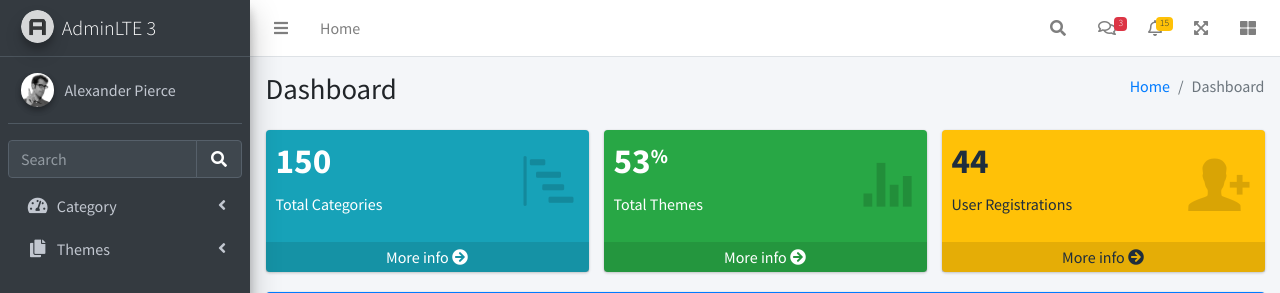
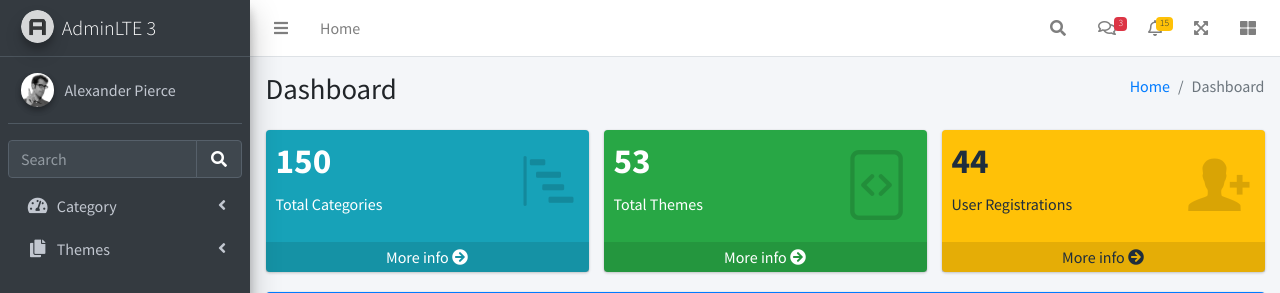
Before and after one commit to ashad85/admin-php-project_23, a PHP site: page / in a window 1280 px wide. Shown: the top 293 px of the page. Run offline with PHP 8.4, Linux system fonts and the light colour scheme; some libraries are stand-ins or nearby versions.

Commit message:
i have cjanges the icon of themes

```diff
--- a/index.php
+++ b/index.php
@@ -43,12 +43,12 @@
             <!-- small box -->
             <div class="small-box bg-success">
               <div class="inner">
-                <h3>53<sup style="font-size: 20px">%</sup></h3>
+                <h3>53</h3>
 
                 <p>Total Themes</p>
               </div>
               <div class="icon">
-                <i class="ion ion-stats-bars"></i>
+                <i  class="ion bi bi-file-code"></i>
               </div>
               <a href="projects.php" class="small-box-footer">More info <i class="fas fa-arrow-circle-right"></i></a>
             </div>
```
